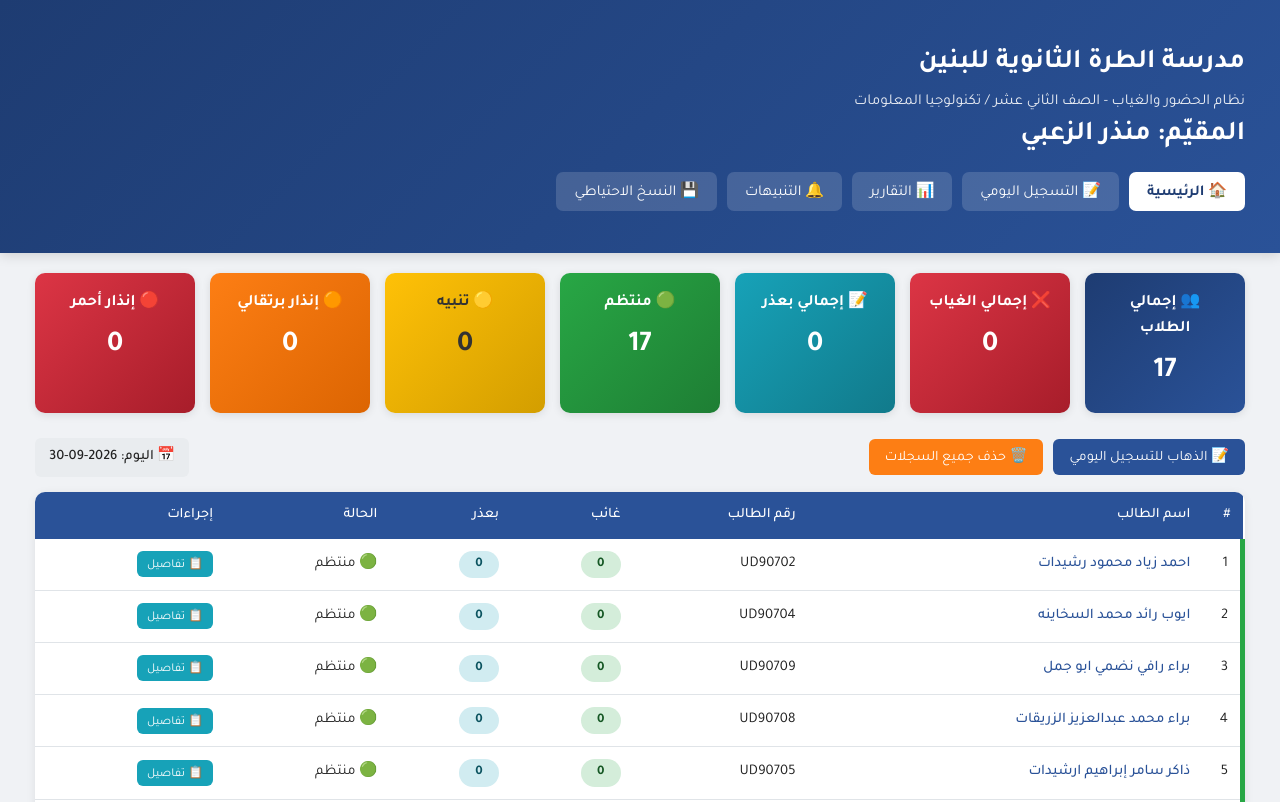
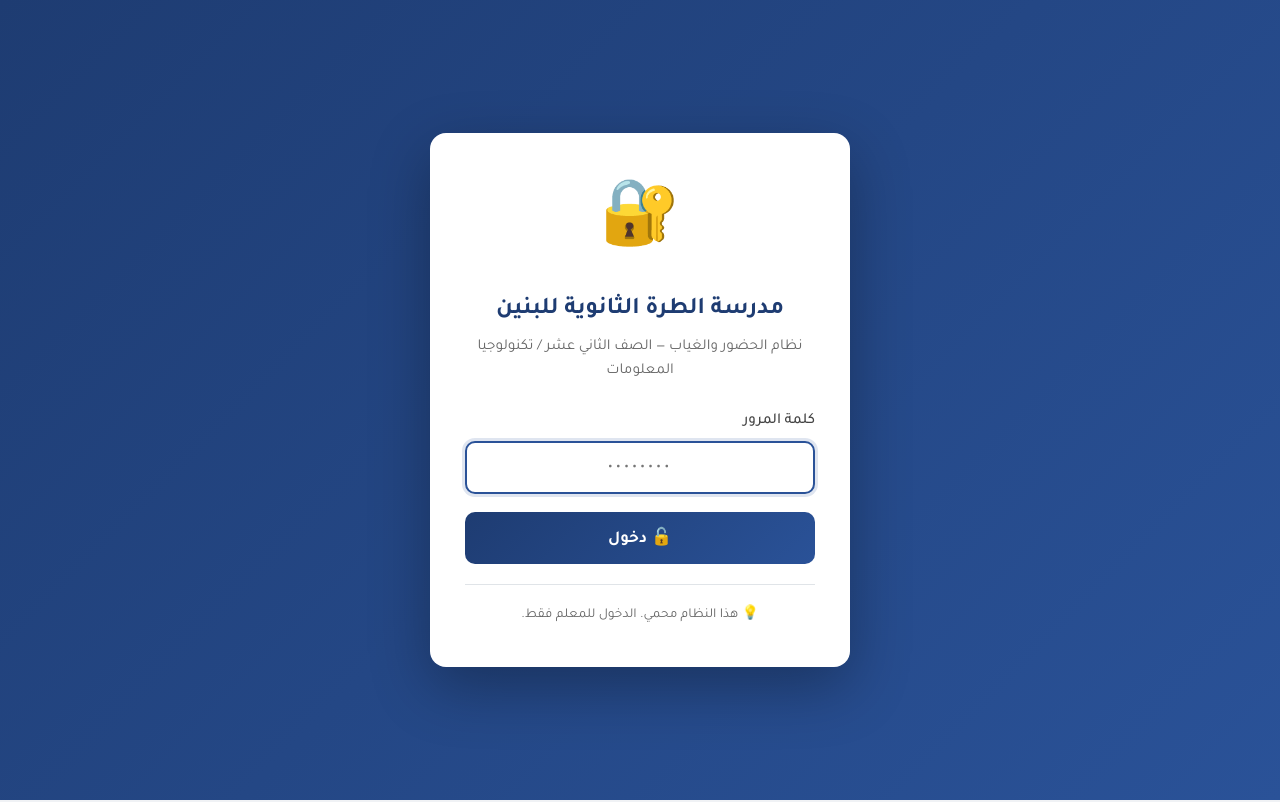
Before and after one commit to mzoubi86cis-commits/Aendance, a plain HTML site: page index.html in a window 1280 px wide. Shown: the top 802 px of the page. Drawn offline with Linux system fonts and the light colour scheme.

Commit message:
Update index.html

```diff
--- a/index.html
+++ b/index.html
@@ -32,6 +32,126 @@ body {
 }
 
 .container { max-width: 1250px; margin: 0 auto; padding: 20px; }
+
+/* ===================== شاشة تسجيل الدخول ===================== */
+#loginScreen {
+    position: fixed;
+    inset: 0;
+    background: linear-gradient(135deg, #1e3c72 0%, #2a5298 100%);
+    display: flex;
+    align-items: center;
+    justify-content: center;
+    z-index: 9999;
+    padding: 20px;
+}
+#loginScreen.hidden { display: none; }
+
+.login-box {
+    background: white;
+    padding: 40px 35px;
+    border-radius: 16px;
+    max-width: 420px;
+    width: 100%;
+    box-shadow: 0 20px 60px rgba(0,0,0,0.3);
+    text-align: center;
+    animation: slideUp 0.4s ease;
+}
+@keyframes slideUp {
+    from { transform: translateY(30px); opacity: 0; }
+    to { transform: translateY(0); opacity: 1; }
+}
+
+.login-box .logo {
+    font-size: 4em;
+    margin-bottom: 15px;
+    display: block;
+}
+.login-box h1 {
+    color: var(--primary);
+    font-size: 1.5em;
+    margin-bottom: 6px;
+}
+.login-box p.subtitle {
+    color: var(--muted);
+    font-size: 0.95em;
+    margin-bottom: 25px;
+}
+.login-box label {
+    display: block;
+    text-align: right;
+    font-weight: 500;
+    margin-bottom: 8px;
+    color: #444;
+    font-size: 0.95em;
+}
+.login-box input[type="password"] {
+    width: 100%;
+    padding: 14px 16px;
+    border: 2px solid #e0e4e8;
+    border-radius: 10px;
+    font-family: inherit;
+    font-size: 1.1em;
+    text-align: center;
+    letter-spacing: 3px;
+    transition: border 0.2s;
+    direction: ltr;
+}
+.login-box input[type="password"]:focus {
+    outline: none;
+    border-color: var(--primary-light);
+    box-shadow: 0 0 0 3px rgba(42,82,152,0.15);
+}
+.login-box button {
+    width: 100%;
+    margin-top: 18px;
+    padding: 14px;
+    background: linear-gradient(135deg, var(--primary) 0%, var(--primary-light) 100%);
+    color: white;
+    border: none;
+    border-radius: 10px;
+    font-family: inherit;
+    font-size: 1.05em;
+    font-weight: 700;
+    cursor: pointer;
+    transition: transform 0.15s, box-shadow 0.2s;
+}
+.login-box button:hover {
+    transform: translateY(-2px);
+    box-shadow: 0 8px 20px rgba(30,60,114,0.35);
+}
+.login-box button:active { transform: translateY(0); }
+
+.login-error {
+    background: #f8d7da;
+    color: #721c24;
+    padding: 10px 14px;
+    border-radius: 8px;
+    margin-top: 15px;
+    font-size: 0.9em;
+    border-right: 4px solid var(--red);
+    display: none;
+}
+.login-error.show { display: block; animation: shake 0.3s; }
+@keyframes shake {
+    0%, 100% { transform: translateX(0); }
+    25% { transform: translateX(-8px); }
+    75% { transform: translateX(8px); }
+}
+
+.login-hint {
+    margin-top: 20px;
+    padding-top: 20px;
+    border-top: 1px solid var(--border);
+    font-size: 0.85em;
+    color: var(--muted);
+}
+
+/* زر تسجيل الخروج */
+.logout-btn {
+    background: rgba(220,53,69,0.85) !important;
+    margin-right: auto;
+}
+.logout-btn:hover { background: var(--red) !important; }
 
 /* ===================== الهيدر ===================== */
 header {
@@ -163,13 +283,11 @@ tbody tr:hover { background: #f8f9fa; }
 .student-link:hover { text-decoration: underline; }
 .en-name { color: var(--muted); font-size: 0.85em; direction: ltr; text-align: left; }
 
-/* صفوف ملونة حسب الحالة */
 tr.row-green { border-right: 5px solid var(--green); }
 tr.row-yellow { border-right: 5px solid var(--yellow); background: #fff9e6; }
 tr.row-orange { border-right: 5px solid var(--orange); background: #fff3e6; }
 tr.row-red { border-right: 5px solid var(--red); background: #ffe6e6; }
 
-/* الشارات */
 .badge {
     display: inline-block;
     padding: 3px 12px;
@@ -207,21 +325,9 @@ tr.row-red { border-right: 5px solid var(--red); background: #ffe6e6; }
     white-space: nowrap;
 }
 .status-btn:hover { background: #e9ecef; }
-.status-btn.active-present {
-    background: var(--green);
-    color: white;
-    font-weight: 700;
-}
-.status-btn.active-absent {
-    background: var(--red);
-    color: white;
-    font-weight: 700;
-}
-.status-btn.active-excused {
-    background: var(--excused);
-    color: white;
-    font-weight: 700;
-}
+.status-btn.active-present { background: var(--green); color: white; font-weight: 700; }
+.status-btn.active-absent { background: var(--red); color: white; font-weight: 700; }
+.status-btn.active-excused { background: var(--excused); color: white; font-weight: 700; }
 
 /* ===================== النوافذ المنبثقة ===================== */
 .modal {
@@ -327,7 +433,6 @@ tr.row-red { border-right: 5px solid var(--red); background: #ffe6e6; }
 .page { display: none; }
 .page.active { display: block; }
 
-/* ===================== النماذج ===================== */
 .filter-form {
     display: flex;
     gap: 15px;
@@ -346,7 +451,6 @@ tr.row-red { border-right: 5px solid var(--red); background: #ffe6e6; }
     font-family: inherit;
 }
 
-/* ===================== الفوتر ===================== */
 footer {
     text-align: center;
     padding: 25px;
@@ -355,7 +459,6 @@ footer {
     font-size: 0.9em;
 }
 
-/* ===================== حالة فارغة ===================== */
 .empty-state {
     text-align: center;
     padding: 50px 20px;
@@ -366,7 +469,6 @@ footer {
 }
 .empty-state .icon { font-size: 3em; display: block; margin-bottom: 10px; }
 
-/* ===================== شريط المعلومات ===================== */
 .daily-info {
     display: flex;
     gap: 20px;
@@ -379,38 +481,58 @@ footer {
 }
 .daily-info span strong { color: var(--primary-light); }
 
-/* ===================== التجاوب ===================== */
 @media (max-width: 600px) {
     header h1 { font-size: 1.3em; }
     .stats-cards { grid-template-columns: repeat(2, 1fr); }
     nav button { padding: 7px 12px; font-size: 0.85em; }
     td, th { padding: 8px; font-size: 0.82em; }
     .status-btn { padding: 5px 8px; font-size: 0.75em; }
+    .login-box { padding: 30px 22px; }
 }
 </style>
 </head>
 <body>
 
+<!-- ===================== شاشة تسجيل الدخول ===================== -->
+<div id="loginScreen">
+    <div class="login-box">
+        <span class="logo">🔐</span>
+        <h1>مدرسة الطرة الثانوية للبنين</h1>
+        <p class="subtitle">نظام الحضور والغياب — الصف الثاني عشر / تكنولوجيا المعلومات</p>
+
+        <label for="passwordInput">كلمة المرور</label>
+        <input type="password" id="passwordInput" placeholder="••••••••" autocomplete="off" autofocus>
+
+        <button onclick="checkPassword()">🔓 دخول</button>
+
+        <div class="login-error" id="loginError">❌ كلمة المرور غير صحيحة</div>
+
+        <div class="login-hint">
+            💡 هذا النظام محمي. الدخول للمعلم فقط.
+        </div>
+    </div>
+</div>
+
+<!-- ===================== المحتوى (مخفي حتى الدخول) ===================== -->
+<div id="mainApp" style="display:none;">
+
 <header>
     <div class="container">
-        <h1> مدرسة الطرة الثانوية للبنين </h1>
-
+        <h1>🏫 مدرسة الطرة الثانوية للبنين</h1>
         <p>نظام الحضور والغياب - الصف الثاني عشر / تكنولوجيا المعلومات</p>
-                <h1> المقيّم: منذر الزعبي</h1>
-
         <nav>
             <button class="nav-btn active" data-page="home">🏠 الرئيسية</button>
             <button class="nav-btn" data-page="daily">📝 التسجيل اليومي</button>
             <button class="nav-btn" data-page="reports">📊 التقارير</button>
             <button class="nav-btn" data-page="alerts">🔔 التنبيهات</button>
             <button class="nav-btn" data-page="backup">💾 النسخ الاحتياطي</button>
+            <button class="nav-btn logout-btn" onclick="logout()">🚪 خروج</button>
         </nav>
     </div>
 </header>
 
 <main class="container">
 
-    <!-- ============ الصفحة الرئيسية ============ -->
     <section id="page-home" class="page active">
         <div class="stats-cards" id="statsCards"></div>
 
@@ -444,7 +566,6 @@ footer {
         </div>
     </section>
 
-    <!-- ============ صفحة التسجيل اليومي ============ -->
     <section id="page-daily" class="page">
         <h2 style="margin-bottom:15px; color:var(--primary-light);">📝 التسجيل اليومي</h2>
 
@@ -489,7 +610,6 @@ footer {
         </div>
     </section>
 
-    <!-- ============ صفحة التقارير ============ -->
     <section id="page-reports" class="page">
         <h2 style="margin-bottom:15px; color:var(--primary-light);">📊 التقارير الكاملة</h2>
 
@@ -529,16 +649,14 @@ footer {
         </div>
     </section>
 
-    <!-- ============ صفحة التنبيهات ============ -->
     <section id="page-alerts" class="page">
         <h2 style="margin-bottom:15px; color:var(--primary-light);">🔔 التنبيهات والإنذارات</h2>
         <div class="alert alert-info">
-            ℹ️ يتم احتساب التنبيهات بناءً على <strong>الغياب بدون عذر فقط</strong> — الغياب بعذر لا يؤثر على التنبيه.
+            ℹ️ يتم احتساب التنبيهات بناءً على <strong>الغياب بدون عذر فقط</strong>.
         </div>
         <div id="alertsList"></div>
     </section>
 
-    <!-- ============ صفحة النسخ الاحتياطي ============ -->
     <section id="page-backup" class="page">
         <h2 style="margin-bottom:15px; color:var(--primary-light);">💾 النسخ الاحتياطي والاستعادة</h2>
 
@@ -548,34 +666,86 @@ footer {
 
         <div style="background:white; padding:20px; border-radius:10px; margin-bottom:15px;">
             <h3 style="margin-bottom:10px;">📤 تصدير نسخة احتياطية</h3>
-            <p style="color:var(--muted); margin-bottom:10px;">
-                يحفظ جميع الطلاب والسجلات في ملف JSON.
-            </p>
+            <p style="color:var(--muted); margin-bottom:10px;">يحفظ جميع الطلاب والسجلات في ملف JSON.</p>
             <button class="btn btn-primary" onclick="exportBackup()">📥 تنزيل النسخة الاحتياطية</button>
         </div>
 
         <div style="background:white; padding:20px; border-radius:10px;">
             <h3 style="margin-bottom:10px;">📥 استعادة نسخة احتياطية</h3>
-            <p style="color:var(--muted); margin-bottom:10px;">
-                اختر ملف JSON لاستعادة البيانات.
-            </p>
+            <p style="color:var(--muted); margin-bottom:10px;">اختر ملف JSON لاستعادة البيانات.</p>
             <input type="file" id="importFile" accept=".json" style="margin-bottom:10px;">
             <br>
             <button class="btn btn-success" onclick="importBackup()">⬆️ استعادة</button>
         </div>
     </section>
 
-    <!-- ============ صفحة الطالب ============ -->
     <section id="page-student" class="page"></section>
 
 </main>
 
 <footer>
-     © 2026-2027 -  مدرسة الطرة الثانوية للبنين | نظام الحضور والغياب المحلي -
-   المقييم: منذر الزعبي
+    © 2026-2027 - مدرسة الطرة الثانوية للبنين | نظام الحضور والغياب
 </footer>
 
+</div>
+
 <script>
+/* ==========================================================================
+   🔐 0. نظام تسجيل الدخول
+   ========================================================================== */
+const CORRECT_PASSWORD = "IT-12";
+const SESSION_KEY = "attendance_logged_in";
+
+function checkPassword() {
+    const input = document.getElementById("passwordInput").value;
+    const err = document.getElementById("loginError");
+
+    if (input === CORRECT_PASSWORD) {
+        err.classList.remove("show");
+        sessionStorage.setItem(SESSION_KEY, "true");
+        showApp();
+    } else {
+        err.classList.add("show");
+        document.getElementById("passwordInput").value = "";
+        document.getElementById("passwordInput").focus();
+        // إعادة تأثير الاهتزاز
+        err.style.animation = "none";
+        setTimeout(() => err.style.animation = "shake 0.3s", 10);
+    }
+}
+
+function showApp() {
+    document.getElementById("loginScreen").classList.add("hidden");
+    document.getElementById("mainApp").style.display = "block";
+    // تشغيل التطبيق بعد تسجيل الدخول
+    if (typeof start === "function") start();
+}
+
+function logout() {
+    if (!confirm("هل تريد تسجيل الخروج؟")) return;
+    sessionStorage.removeItem(SESSION_KEY);
+    location.reload();
+}
+
+// تشغيل التحقق فور فتح الصفحة
+window.addEventListener("DOMContentLoaded", () => {
+    const passInput = document.getElementById("passwordInput");
+    // إدخال Enter
+    passInput.addEventListener("keypress", (e) => {
+        if (e.key === "Enter") checkPassword();
+    });
+
+    // إذا كان مسجلاً دخوله مسبقاً في نفس الجلسة → دخول مباشر
+    if (sessionStorage.getItem(SESSION_KEY) === "true") {
+        document.getElementById("loginScreen").classList.add("hidden");
+        document.getElementById("mainApp").style.display = "block";
+        // سيتم استدعاء start() من داخل دالة start() نفسها
+        setTimeout(() => { if (typeof start === "function") start(); }, 50);
+    } else {
+        setTimeout(() => passInput.focus(), 100);
+    }
+});
+
 /* ==========================================================================
    1. البيانات الأساسية
    ========================================================================== */
@@ -602,7 +772,6 @@ const STUDENTS_SEED = [
 const WARNING_THRESHOLD = 5;
 const ORANGE_THRESHOLD  = 25;
 const RED_THRESHOLD     = 35;
-
 const SCHOOL_START = "2026-08-23";
 const SCHOOL_END   = "2027-06-18";
 
@@ -710,34 +879,30 @@ function todayISO() {
    4. البيانات العامة
    ========================================================================== */
 let studentsCache = [];
-let recordsCache = [];  // { id, student_id, date, status: 'present'|'absent'|'excused', note }
+let recordsCache = [];
 let currentStudentId = null;
 let dailyDate = todayISO();
-let dailySelections = {}; // { studentId: status }
+let dailySelections = {};
+let appStarted = false;
 
 async function loadData() {
     studentsCache = await dbGetAll("students");
     recordsCache = await dbGetAll("records");
 }
 
-/* حساب غيابات طالب (بدون عذر فقط للتنبيه) */
 function countAbsent(studentId) {
     return recordsCache.filter(r => r.student_id === studentId && r.status === "absent").length;
 }
 function countExcused(studentId) {
     return recordsCache.filter(r => r.student_id === studentId && r.status === "excused").length;
 }
-/* الإجمالي = غياب بدون عذر (هذا ما يعتمد عليه التنبيه) */
-function countTotal(studentId) {
-    return countAbsent(studentId);
-}
-/* الإجمالي الكامل (للعرض) */
+function countTotal(studentId) { return countAbsent(studentId); }
 function countAll(studentId) {
     return recordsCache.filter(r => r.student_id === studentId).length;
 }
 
 /* ==========================================================================
-   5. الصفحة الرئيسية
+   5. الرئيسية
    ========================================================================== */
 function renderStats() {
     const counts = { green: 0, yellow: 0, orange: 0, red: 0 };
@@ -810,14 +975,13 @@ function renderStudentsTable() {
 }
 
 /* ==========================================================================
-   6. صفحة التسجيل اليومي
+   6. التسجيل اليومي
    ========================================================================== */
 function renderDailyTable() {
     const tbody = document.getElementById("dailyTable");
     tbody.innerHTML = "";
     dailySelections = {};
 
-    // تحميل السجلات الموجودة مسبقاً لهذا اليوم
     const existing = {};
     recordsCache.filter(r => r.date === dailyDate).forEach(r => {
         existing[r.student_id] = r.status;
@@ -850,12 +1014,8 @@ function renderDailyTable() {
 }
 
 function setStatus(sid, status) {
-    // إذا ضغط على نفس الزر → إلغاء التحديد
-    if (dailySelections[sid] === status) {
-        delete dailySelections[sid];
-    } else {
-        dailySelections[sid] = status;
-    }
+    if (dailySelections[sid] === status) delete dailySelections[sid];
+    else dailySelections[sid] = status;
     refreshRowButtons(sid);
     updateDailyCounters();
 }
@@ -916,11 +1076,9 @@ async function saveDailyRecord() {
         return;
     }
 
-    // حذف السجلات القديمة لهذا اليوم
     const oldRecords = recordsCache.filter(r => r.date === dailyDate);
     for (const r of oldRecords) await dbDelete("records", r.id);
 
-    // إضافة السجلات الجديدة
     let added = 0;
     for (const [sid, status] of Object.entries(dailySelections)) {
         await dbAdd("records", {
@@ -1018,7 +1176,7 @@ async function deleteRecord(rid, sid) {
 }
 
 /* ==========================================================================
-   8. صفحة التقارير
+   8. التقارير
    ========================================================================== */
 function renderReports() {
     const start = document.getElementById("repStart").value;
@@ -1105,7 +1263,7 @@ function exportCSV() {
 }
 
 /* ==========================================================================
-   9. صفحة التنبيهات
+   9. التنبيهات
    ========================================================================== */
 function renderAlerts() {
     const alerts = studentsCache
@@ -1212,7 +1370,7 @@ function navigate(page) {
     document.querySelectorAll(".page").forEach(p => p.classList.remove("active"));
     document.getElementById("page-" + page).classList.add("active");
     document.querySelectorAll(".nav-btn").forEach(b => {
-        b.classList.toggle("active", b.dataset.page === page);
+        if (b.dataset.page) b.classList.toggle("active", b.dataset.page === page);
     });
 
     if (page === "home")    { renderStats(); renderStudentsTable(); }
@@ -1230,29 +1388,35 @@ async function renderAll() {
     renderStudentsTable();
     renderReports();
     renderAlerts();
-    document.getElementById("todayBadge").textContent = "📅 اليوم: " + todayISO();
+    const badge = document.getElementById("todayBadge");
+    if (badge) badge.textContent = "📅 اليوم: " + todayISO();
 }
 
 async function start() {
+    if (appStarted) return;  // منع التشغيل المزدوج
+    appStarted = true;
+
     await initDatabase();
     await loadData();
 
-    // إعداد التاريخ الافتراضي للتسجيل اليومي
-    document.getElementById("dailyDate").value = dailyDate;
-    document.getElementById("dailyDate").addEventListener("change", (e) => {
-        dailyDate = e.target.value;
-        renderDailyTable();
-    });
+    const dailyDateInput = document.getElementById("dailyDate");
+    if (dailyDateInput) {
+        dailyDateInput.value = dailyDate;
+        dailyDateInput.addEventListener("change", (e) => {
+            dailyDate = e.target.value;
+            renderDailyTable();
+        });
+    }
 
     document.querySelectorAll(".nav-btn").forEach(btn => {
-        btn.addEventListener("click", () => navigate(btn.dataset.page));
+        if (btn.dataset.page) {
+            btn.addEventListener("click", () => navigate(btn.dataset.page));
+        }
     });
 
     await renderAll();
     navigate("home");
 }
-
-start();
 </script>
 </body>
 </html>
```
